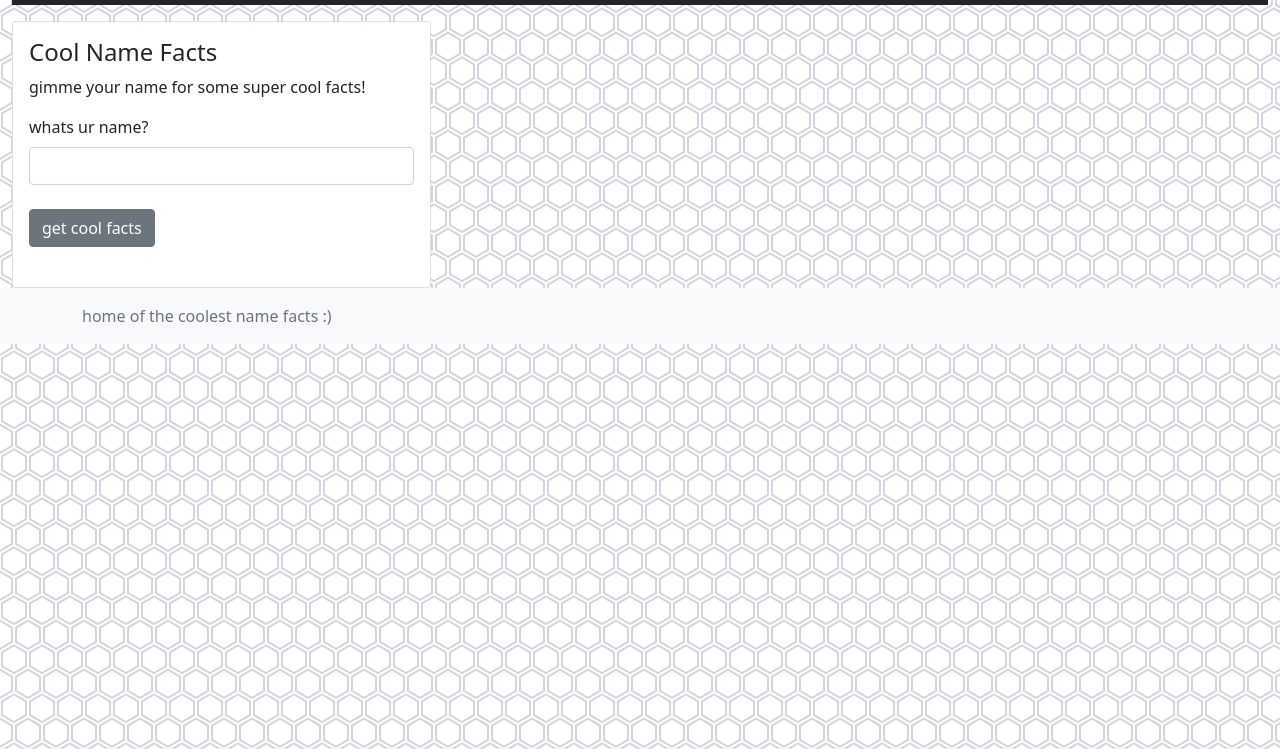
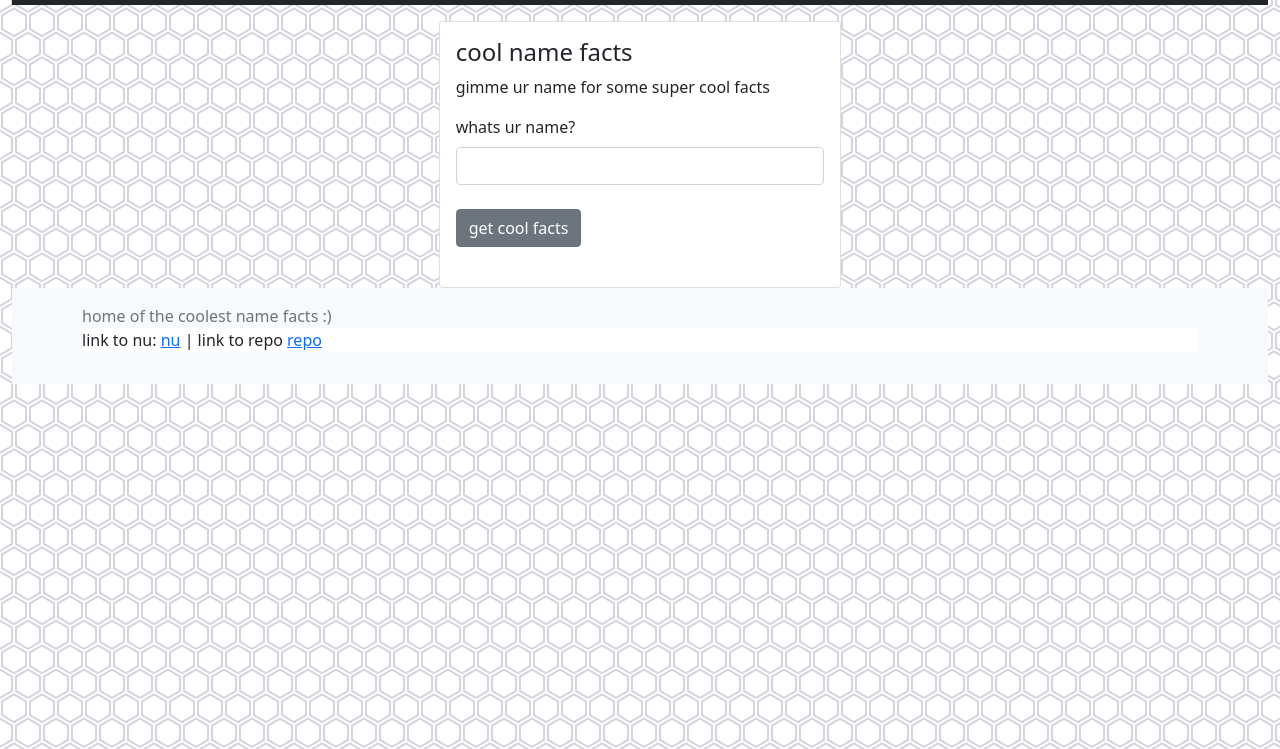
Before and after one commit to gavinraney/raney-lab-delta, a plain HTML site: page index.html in a window 1280 px wide. Shown: the part 51-800 px from the top of the page. Drawn offline with nearby package versions, Linux system fonts and the light colour scheme; files that its build step writes are made by us from their sources.

Commit message:
Update index.html

```diff
--- a/index.html
+++ b/index.html
@@ -1,13 +1,3 @@
-<!DOCTYPE html>
-<html lang="en" >
-<head>
-  <meta charset="UTF-8">
-  <title>CodePen - raney-lab-delta</title>
-  <link rel="stylesheet" href="./style.css">
-
-</head>
-<body>
-<!-- partial:index.partial.html -->
 <!DOCTYPE html>
 <html lang="en" >
 <head>
@@ -29,58 +19,18 @@
       <button class="navbar-toggler" type="button" data-bs-toggle="collapse" data-bs-target="#collapsibleNavbar">
         <span class="navbar-toggler-icon"></span>
       </button>
-      <div class="collapse navbar-collapse" id="collapsibleNavbar">
-        <!--
-        <ul class="navbar-nav">
-          <li class="nav-item">
-            <a class="nav-link" href="#">Link</a>
-          </li>
-          <li class="nav-item">
-            <a class="nav-link" href="#">Link</a>
-          </li>
-          <li class="nav-item">
-            <a class="nav-link" href="#">Link</a>
-          </li>
-          -->
         </ul>
       </div>
-    </div>
   </nav>
 
   <div class="row">
-    <!--<div class="col-sm-4">
-      <div class="card">
-        <div class="card-body">
-          <h4 class="card-title">Card title</h4>
-          <p class="card-text">Lorem ipsum dolor sit amet, consectetur adipiscing elit, sed do eiusmod tempor incididunt ut labore et dolore magna aliqua. Nulla malesuada pellentesque elit eget gravida cum. Aenean sed adipiscing diam donec adipiscing. Arcu vitae elementum curabitur vitae nunc sed velit dignissim sodales. Consequat mauris nunc congue nisi vitae suscipit tellus mauris. Sit amet risus nullam eget felis eget nunc lobortis mattis. A scelerisque purus semper eget.
-
-            </p>
-          <a href="#" class="card-link">Card link</a>
-          <a href="./styles/style.css" class="card-link">Another link to sytles</a>
-        </div>
-      </div>
-
+    <div class="col-md-4" >
     </div>
     <div class="col-sm-4">
       <div class="card">
         <div class="card-body">
-          <h4 class="card-title">GitHub Link Demo</h4>
-          <p class="card-text">Here is a guide on how to link to your REPO (Source Code) & your APP (Deployment)</p>
-
-          <a href="https://github.com/barrycumbie/effective-enigma" class="card-link" target="affiliate">View the REPO</a>
-
-          <a href="https://barrycumbie.github.io/effective-enigma/" target="affiliate" class="card-link">View the APP</a>
-        </div>
-      </div>
-
-
-      -->
-    </div>
-    <div class="col-sm-4">
-      <div class="card">
-        <div class="card-body">
-          <h4 class="card-title">Cool Name Facts</h4>
-          <p class="card-text">gimme your name for some super cool facts!</p>
+          <h4 class="card-title">cool name facts</h4>
+          <p class="card-text">gimme ur name for some super cool facts</p>
 
           <label for="userName" class="form-label">whats ur name?</label>
           <input type="text" id="userName" class="form-control" name="userName">
@@ -93,8 +43,6 @@
           <span id="coolNameFactsOutput">
 
           </span>
-          <!-- <a href="#" class="card-link">Card link</a>
-          <a href="#" class="card-link">Another link</a> -->
         </div>
       </div>
 
@@ -105,6 +53,9 @@
   <footer class="footer mt-auto py-3 bg-light">
     <div class="container">
       <span class="text-muted">home of the coolest name facts :)</span>
+      <p> link to nu:
+<a href="https://www.w3schools.com">nu</a> | link to repo
+<a href="https://github.com/gavinraney/raney-lab-delta">repo</a>
     </div>
   </footer>
 
@@ -124,9 +75,10 @@
 
 
 </body>
+
+<!-- fixes: 1. fixed spirit animal game
+            2. aligned card in center
+            3. fixed fonts and text
+            4. added nu and link to repo
+-->
 </html>
-<!-- partial -->
-  <script  src="./script.js"></script>
-
-</body>
-</html>
```
